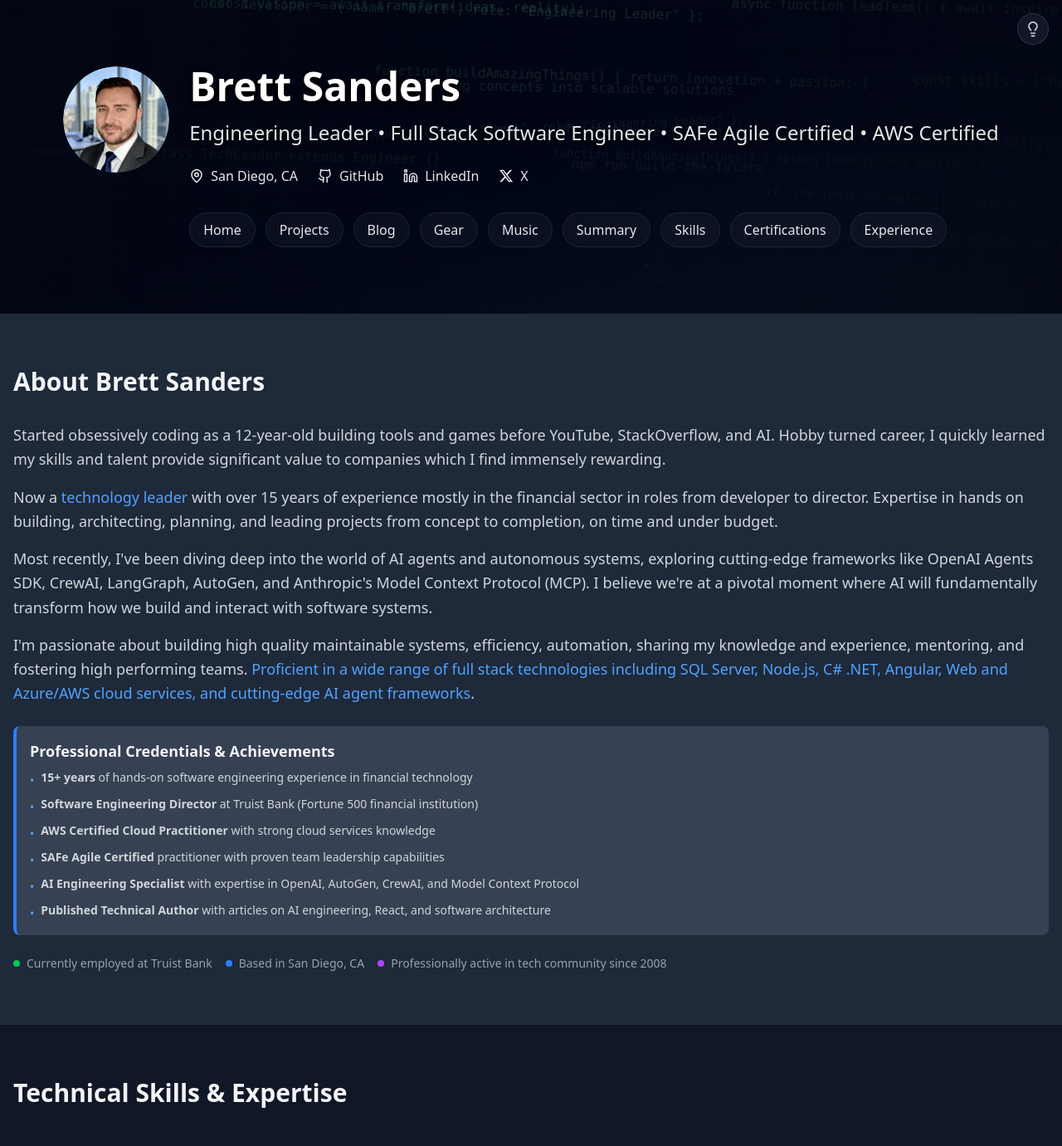
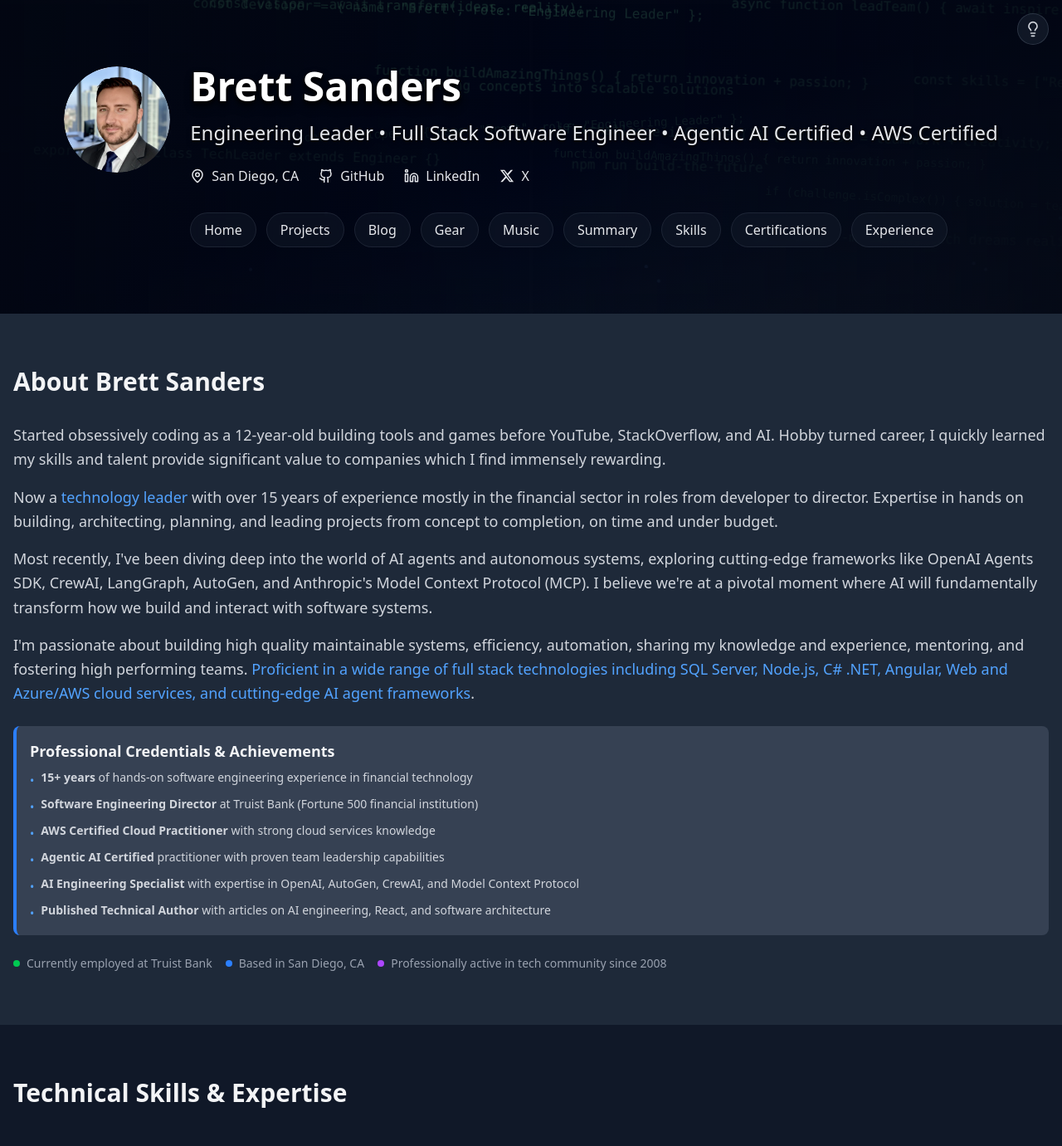
Before and after one commit to DontFretBrett/portfolio, a React (Vite) app: page / in a window 1280 px wide. Shown: the top 1381 px of the page at 83% size. Built offline with nearby package versions, Linux system fonts and the light colour scheme.

Commit message:
Replace SAFe Agile Certified with Agentic AI Certified

```diff
--- a/src/components/Header.tsx
+++ b/src/components/Header.tsx
@@ -137,7 +137,7 @@
         <div className="text-center md:text-left">
           <h1 className="text-5xl font-bold mb-4 drop-shadow-lg text-shadow-strong text-white">Brett Sanders</h1>
           <h2 className="text-2xl text-gray-100 dark:text-gray-200 mb-6 drop-shadow-md text-shadow">
-            Engineering Leader • Full Stack Software Engineer • SAFe Agile Certified • AWS Certified
+            Engineering Leader • Full Stack Software Engineer • Agentic AI Certified • AWS Certified
           </h2>
           <div className="flex flex-wrap gap-6 text-gray-100 dark:text-gray-200 mb-8 justify-center md:justify-start">
             <div className="flex items-center gap-2">
--- a/src/components/Summary.tsx
+++ b/src/components/Summary.tsx
@@ -51,7 +51,7 @@
               </li>
               <li className="flex items-start gap-2">
                 <span className="text-blue-600 dark:text-blue-400 mt-1">•</span>
-                <span><strong>SAFe Agile Certified</strong> practitioner with proven team leadership capabilities</span>
+                <span><strong>Agentic AI Certified</strong> practitioner with proven team leadership capabilities</span>
               </li>
               <li className="flex items-start gap-2">
                 <span className="text-blue-600 dark:text-blue-400 mt-1">•</span>
```
